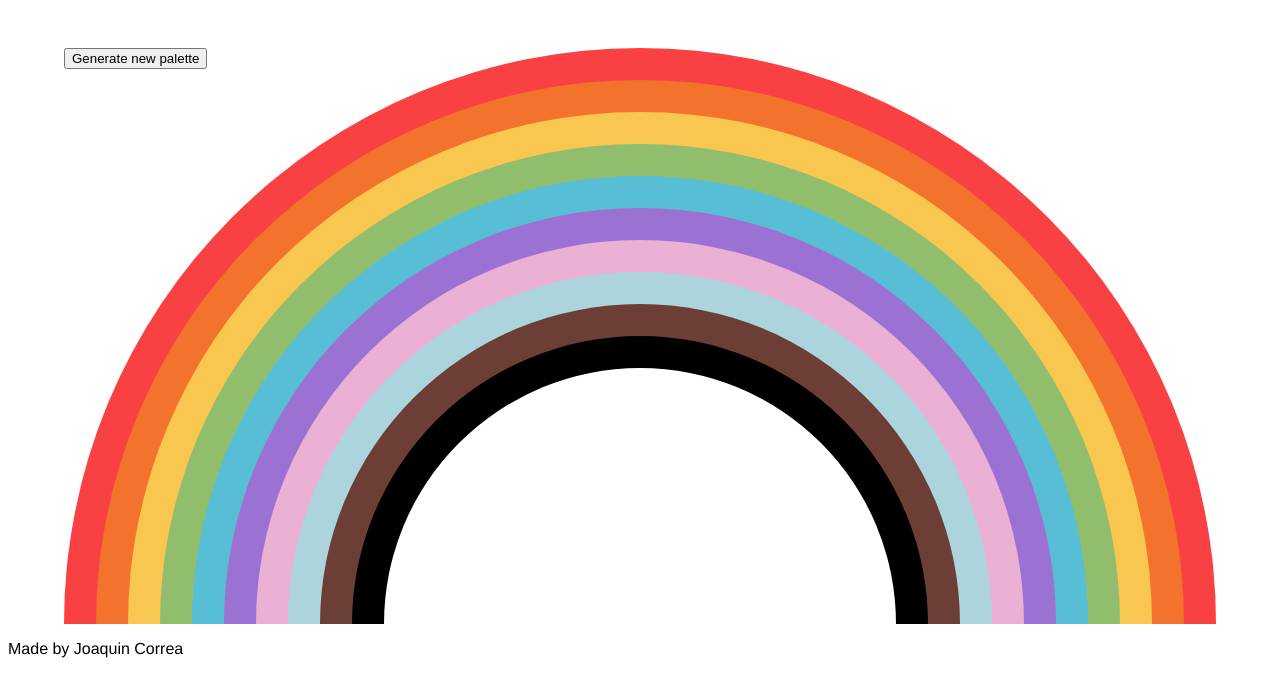
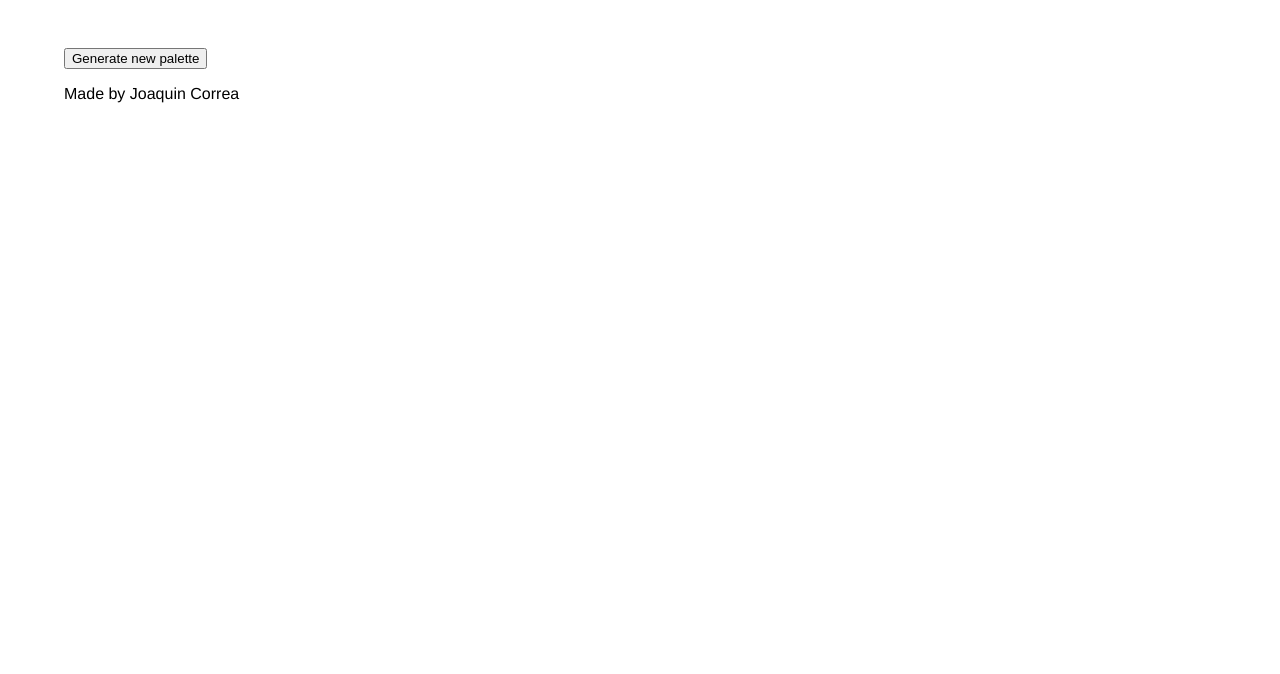
Before and after one commit to jecorrea-cloud/Rainbow-Lette, a plain HTML site: page index.html in a window 1280 px wide. Shown: the part 207-881 px from the top of the page. After the commit the page ends 839 px from the top, so only its background shows below. Drawn offline with Linux system fonts and the light colour scheme.

Commit message:
commented template

```diff
--- a/index.html
+++ b/index.html
@@ -8,11 +8,13 @@
     <title>Rainbow-Lette</title>
 </head>
 <body>
+    <!-- Rainbow header -->
     <h1 class="rainbow-header">Rainbow-Lette!</h1>
 
-<div class="rainbow-wrapper">
+    <!-- Div containing all colors -->
+    <div class="rainbow-wrapper">
 
-   <div class="red"></div>
+   <!-- <div class="red"></div>
    <div class="orange"></div>
    <div class="yellow"></div>
    <div class="green"></div>
@@ -22,10 +24,12 @@
    <div class="lightblue">      </div>
    <div class="brown"></div>
    <div class="black"></div>
-   <div class="white"></div>
+   <div class="white"></div> -->
+
+   <!-- Button to generate new colors -->
    <button onclick="generatePalette()">Generate new palette</button>
+   <p>Made by Joaquin Correa</p>
+</div>
 
-</div>
-<p>Made by Joaquin Correa</p>
 </body>
 </html>
--- a/script.js
+++ b/script.js
@@ -0,0 +1 @@
+const rainboWrapper = document.getElementById("rainbow-wrapper");
--- a/style.css
+++ b/style.css
@@ -1,5 +1,6 @@
 body {
   font-family: Helvetica;
+  transition: all 0.5s;
 }
 
 .rainbow-header {
@@ -30,7 +31,9 @@ body {
   border-radius: 90vw 90vw 0 0;
 }
 
-.red {
+/*Colors for the static version*/
+
+/* .red {
   background-color: #f94144;
   width: 90vw;
   height: 45vw;
@@ -125,4 +128,4 @@ body {
   position: absolute;
   left: 25vw;
   top: 25vw;
-}
+} */
```
